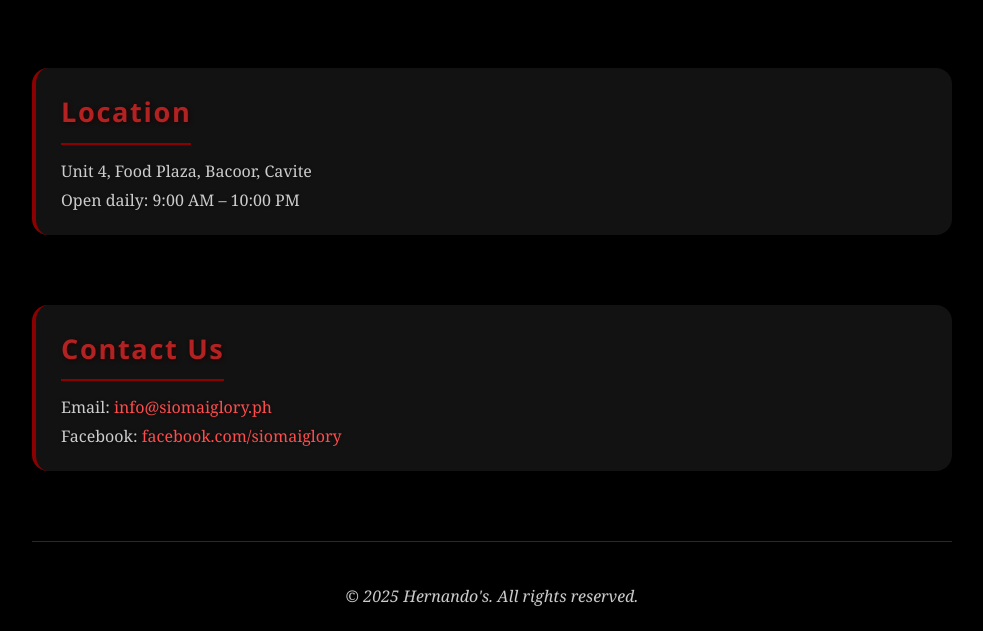
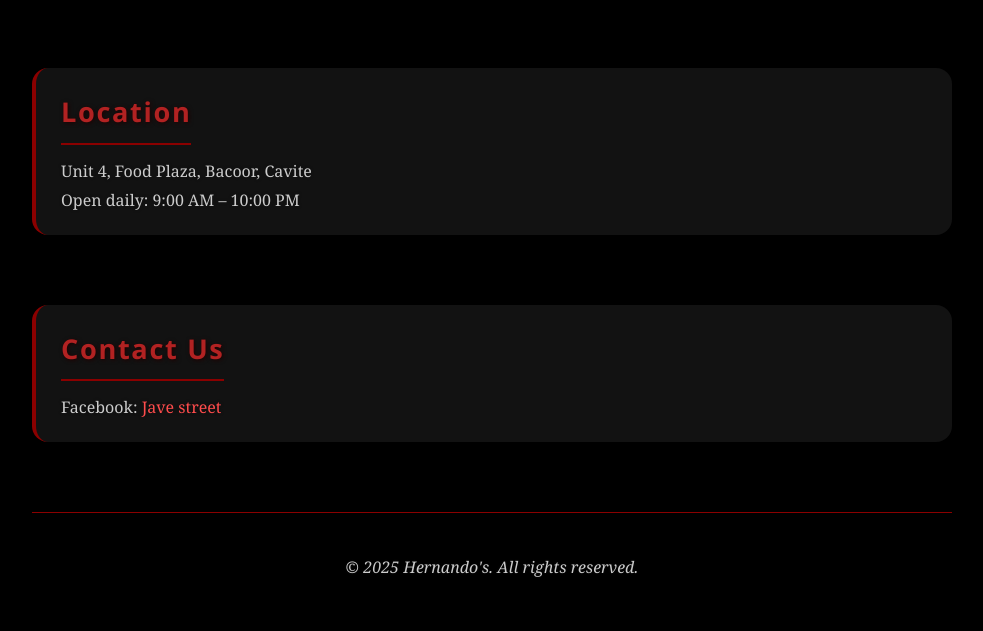
Before and after one commit to Mikoyess/Hernando-s, a plain HTML site: page index.html in a window 1280 px wide. Shown: the part 1796-2427 px from the top of the page, without its empty margins (148-1131 px from the left). After the commit the page ends 2398 px from the top, so only its background shows below. Drawn offline with Linux system fonts and the light colour scheme.

Commit message:
Update index.html

```diff
--- a/index.html
+++ b/index.html
@@ -66,8 +66,7 @@
 
   <section id="contact">
     <h2>Contact Us</h2>
-    <p>Email: <a href="mailto:info@siomaiglory.ph">info@siomaiglory.ph</a></p>
-    <p>Facebook: <a href="https://facebook.com/siomaiglory">facebook.com/siomaiglory</a></p>
+    <p>Facebook: <a href="https://facebook.com/profile.php?id=100094945910299">Jave street</a></p>
   </section>
 
   <footer>
```
